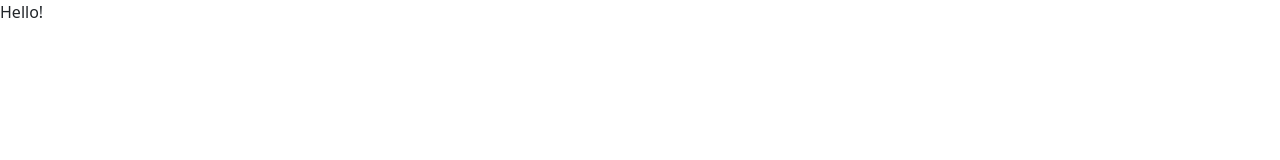
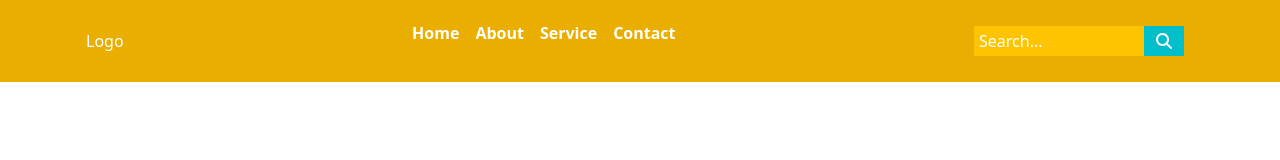
Before and after one commit to talhashah-dev/psd-to-html, a plain HTML site: page pet-shop/index.html in a window 1280 px wide. Drawn offline with nearby package versions, Linux system fonts and the light colour scheme.

Commit message:
PetShop - modefied header

```diff
--- a/pet-shop/assets/css/styles.css
+++ b/pet-shop/assets/css/styles.css
@@ -3,3 +3,60 @@
     padding: 0;
     margin: 0;
 }
+
+.top-header {
+    background-color: #eaae00;
+}
+
+header {
+    display: flex;
+    align-items: center;
+    color: #fff;
+}
+
+nav {
+    display: flex;
+    justify-content: center;
+    align-items: center;
+    margin-bottom: 0;
+}
+
+nav ul {
+    padding: 0;
+}
+
+nav ul li {
+    list-style-type: none;
+    font-weight: 800;
+}
+
+
+.search {
+    display: flex;
+    justify-content: center;
+    align-items: center;
+    padding: 10px;
+    height: 50px;
+}
+
+.search input {
+    background-color: #ffc400;
+    border: none;
+    outline: none;
+    padding-left: 5px;
+    width: 170px;
+    height: 100%;
+    color: #fff;
+}
+
+.search input::placeholder{
+    color: #fff;
+}
+
+.search i {
+    height: 100%;
+    width: 40px;
+    display: flex;
+    justify-content: center;
+    align-items: center;
+}
--- a/pet-shop/index.html
+++ b/pet-shop/index.html
@@ -16,9 +16,35 @@
       integrity="sha384-QWTKZyjpPEjISv5WaRU9OFeRpok6YctnYmDr5pNlyT2bRjXh0JMhjY6hW+ALEwIH"
       crossorigin="anonymous"
     />
+    <link
+      rel="stylesheet"
+      href="https://cdnjs.cloudflare.com/ajax/libs/font-awesome/6.5.2/css/all.min.css"
+      integrity="sha512-SnH5WK+bZxgPHs44uWIX+LLJAJ9/2PkPKZ5QiAj6Ta86w+fsb2TkcmfRyVX3pBnMFcV7oQPJkl9QevSCWr3W6A=="
+      crossorigin="anonymous"
+      referrerpolicy="no-referrer"
+    />
   </head>
   <body>
-    <p>Hello!</p>
+    <section class="top-header">
+      <header class="d-flex justify-content-between p-3 container">
+        <div class="logo">Logo</div>
+        <nav>
+          <ul class="d-flex">
+            <li class="mx-2">Home</li>
+            <li class="mx-2">About</li>
+            <li class="mx-2">Service</li>
+            <li class="mx-2">Contact</li>
+          </ul>
+        </nav>
+        <div class="search">
+          <input type="text" placeholder="Search..." />
+          <i
+            class="fa-solid fa-magnifying-glass"
+            style="color: #ffffff; background-color: #00bfcb"
+          ></i>
+        </div>
+      </header>
+    </section>
 
     <script
       src="https://cdn.jsdelivr.net/npm/bootstrap@5.3.3/dist/js/bootstrap.bundle.min.js"
```
